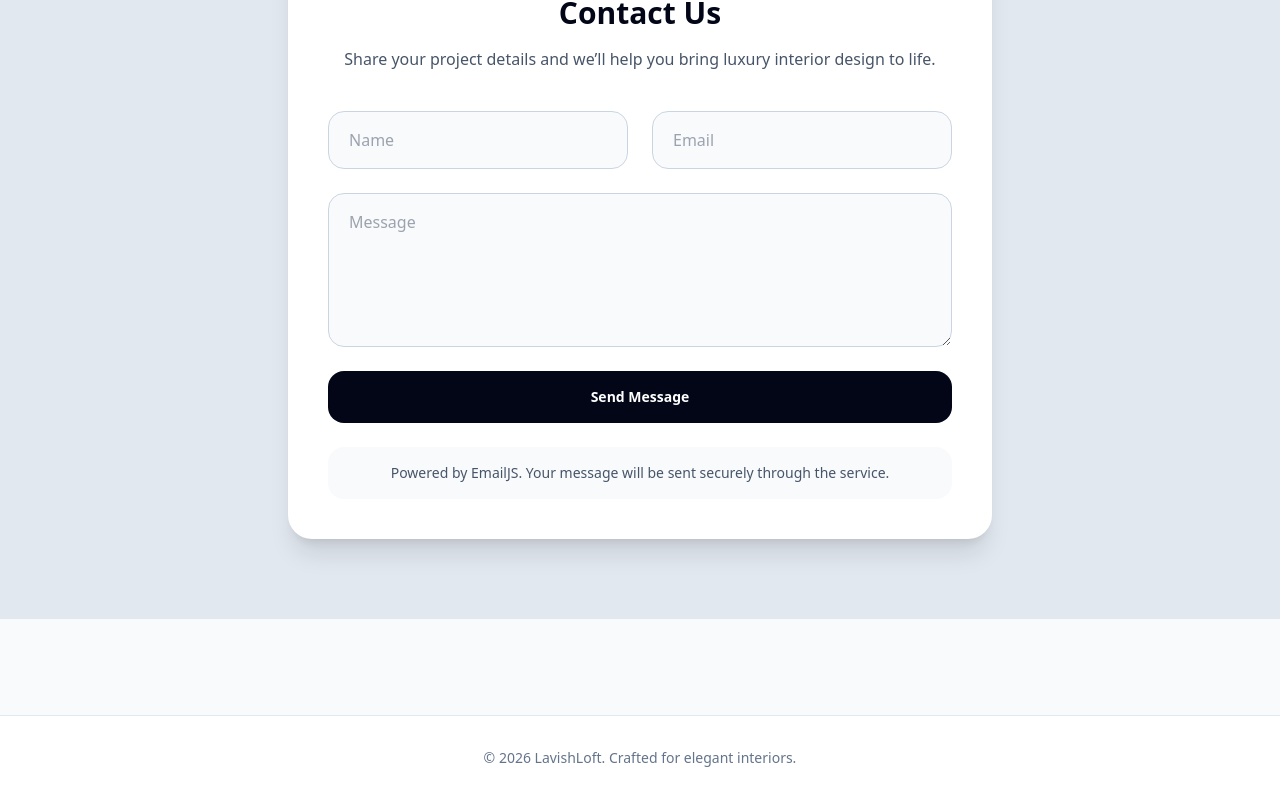
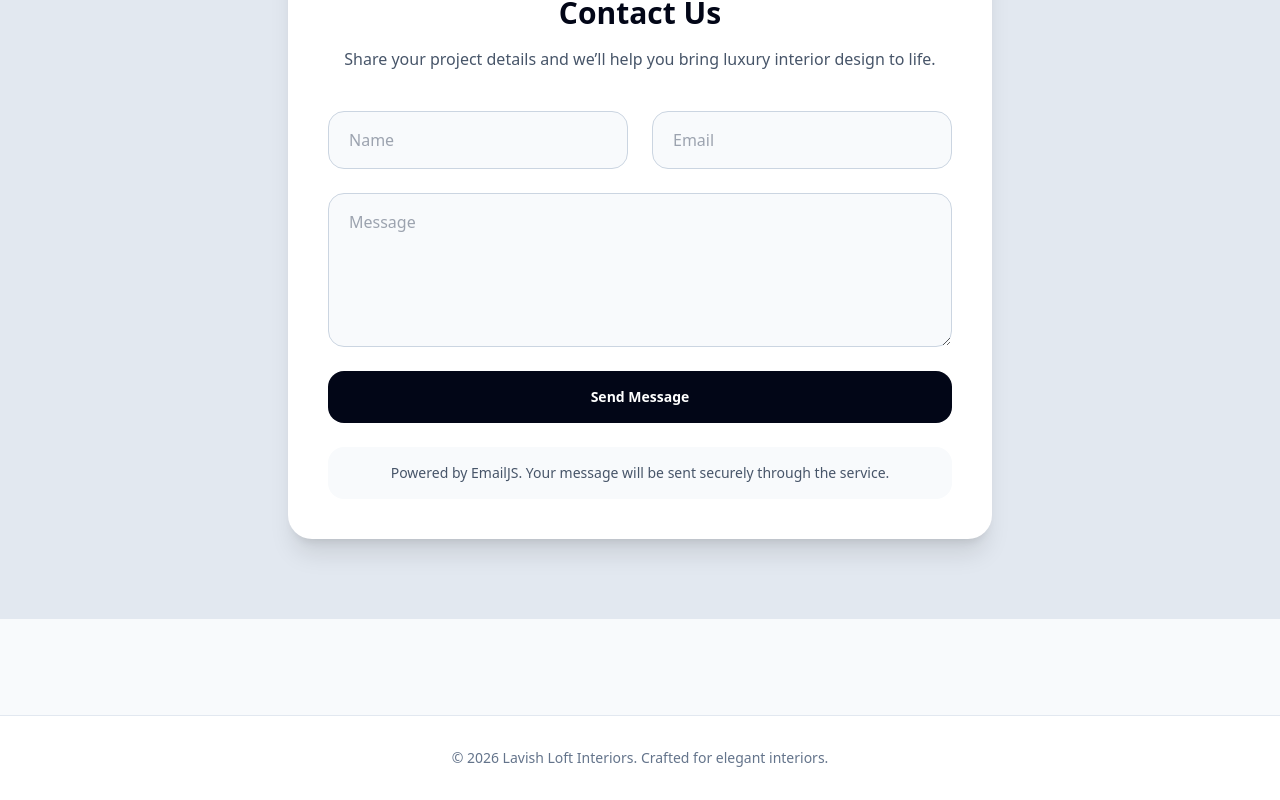
Before and after one commit to ashwinikundaragim-debug/LavishLoft, a React (Vite) app: page /contact in a window 1280 px wide. Shown: the part 661-1461 px from the top of the page. Built offline with nearby package versions, Linux system fonts and the light colour scheme; the HTML template or start-up script is replaced by a standard one.

Commit message:
Update footer text for branding consistency

```diff
--- a/src/components/Footer.jsx
+++ b/src/components/Footer.jsx
@@ -2,7 +2,7 @@ export default function Footer() {
   return (
     <footer className="border-t border-slate-200 bg-white py-8">
       <div className="mx-auto max-w-7xl px-6 text-center text-sm text-slate-500">
-        <p>© 2026 LavishLoft. Crafted for elegant interiors.</p>
+        <p>© 2026 Lavish Loft Interiors. Crafted for elegant interiors.</p>
       </div>
     </footer>
   );
```
